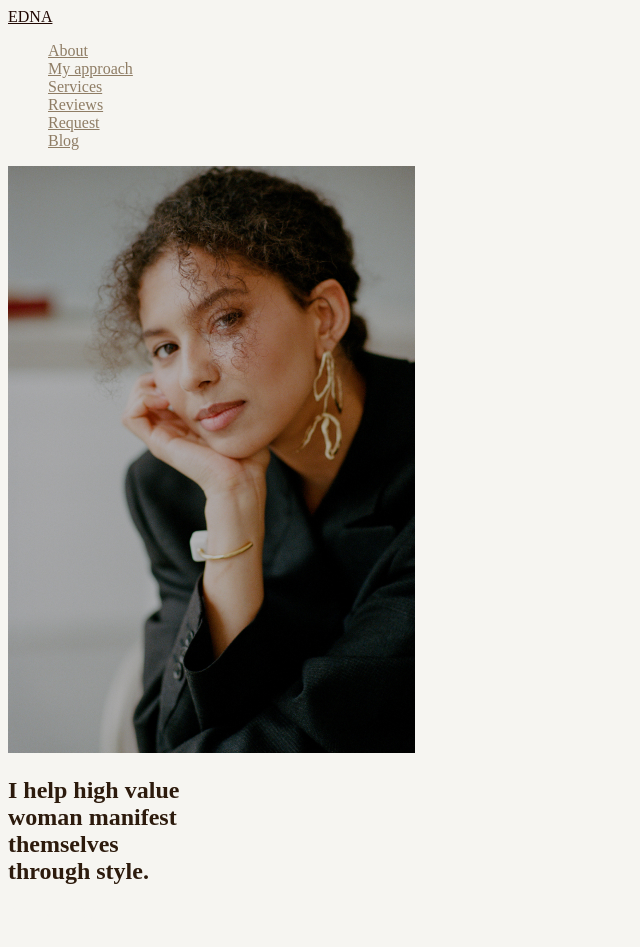
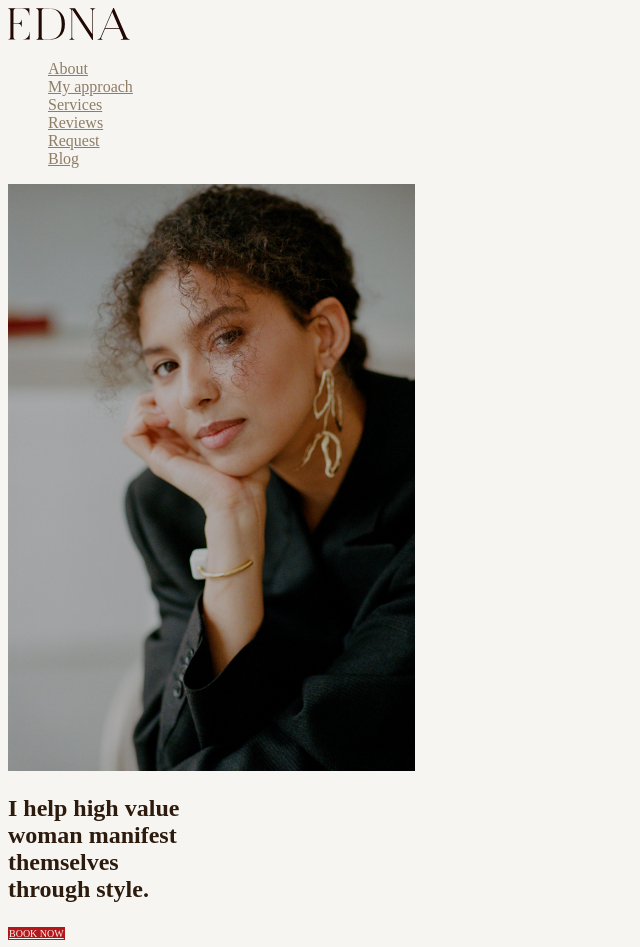
Before and after one commit to Tisotti/html-css-training, a plain HTML site: page index.html in a window 1280 px wide. Shown: the top 947 px of the page, without its empty margins (0-640 px from the left). Drawn offline with Linux system fonts and the light colour scheme; a web font is replaced by a local one.

Commit message:
v1 3
цвета
шрифты
кнопки

```diff
--- a/css/style.css
+++ b/css/style.css
@@ -3,7 +3,14 @@
     --second-text-color: #8F7D65;
     --title-text-color: #B31719;
     --background-color: #F6F5F1;
+    --button-secondary-color: #210803;
 }
+
+/* body {
+    font-family: Helvetica Neue, Arial, sans-serif;
+    font-family: 'Cormorant Garamond', serif;
+        font-family: 'Titan One', sans-serif;
+} */
 
 .page {
     background-color: var(--background-color);
@@ -15,15 +22,42 @@
     list-style: none;
 }
 
+/* лого
 .logo {
-    color: #210803;
-}
+    color: var(--button-secondary-color);
+} */
 
 .logo:hover,
 .logo:focus {
     color: var(--second-text-color);
 }
 
+/* кнопки */
+.button {
+color: var(--background-color);
+background-color: var(--title-text-color);
+
+font-size: 10px;
+display: inline-block;
+border: 1px solid var(--button-secondary-color);
+
+}
+
+.button.primary {
+    color: var(--background-color);
+background-color: var(--title-text-color);
+
+border-color: transparent;
+}
+
+.button.secondary {
+    color: var(--button-secondary-color);
+    background-color: var(--background-color);
+
+    border-color: var(--button-secondary-color);
+}
+
+/* навигация */
 .site-nav a {
     color: var(--second-text-color);
 }
@@ -33,9 +67,9 @@
      color: var(--primary-text-color);
 }
 
-.hero-link {
+/* .hero-link {
     color: var(--background-color);
-}
+} */
 
 .hero-link:hover,
 .hero-link:focus {
--- a/index.html
+++ b/index.html
@@ -4,6 +4,16 @@
     <meta charset="UTF-8" />
     <meta name="viewport" content="width=device-width, initial-scale=1.0" />
     <title>Document</title>
+    <link
+      href="https://fonts.cdnfonts.com/css/helvetica-neue-5"
+      rel="stylesheet"
+    />
+    <link rel="preconnect" href="https://fonts.googleapis.com" />
+    <link rel="preconnect" href="https://fonts.gstatic.com" crossorigin />
+    <link
+      href="https://fonts.googleapis.com/css2?family=Cormorant+Garamond:wght@300&family=Titan+One&display=swap"
+      rel="stylesheet"
+    />
     <link rel="stylesheet" href="./css/style.css" />
   </head>
   <body class="page">
@@ -11,7 +21,9 @@
     <header class="page-header">
       <nav>
         <!-- nav оборачивает главный блок ссылок. кнопки тудв не попадают -->
-        <a href="./index.html" class="logo"> EDNA </a>
+        <a href="./index.html" class="logo">
+          <img src="./images/logo/logo.svg" alt="logo EDNA" />
+        </a>
         <ul class="site-nav list">
           <!-- Место которое будет ссылаться на нужный нам текст. Для того что бы создать ссылку-якорь нужно заключить
           слово или фразу в тег <a> и назначить ему идентификатор. Выглядит это так: <a href= «#1» >текст ссылки </a>; -->
@@ -48,7 +60,7 @@
           </h1>
           <!-- В CSS нет свойства, которая делает первую букву заглавной. Но можно выбрать первый символ текста через
 псевдоэлемент :first-letter, и применить к нему свойство text-transform: uppercase. -->
-          <a href="«5" class="hero-link">BOOK NOW</a>
+          <a href="#5" class="hero-link button primary">BOOK NOW</a>
         </section>
 
         <!-- about -->
@@ -215,7 +227,8 @@
         <section>
           <h2 id="5">Request</h2>
           <!-- скрыть в css👆🏻 -->
-          <button>SEND A REQUEST</button>
+
+          <a href="" class="button primary">SEND A REQUEST</a>
         </section>
 
         <!-- блог -->
@@ -229,7 +242,7 @@
             Join my community & let’s explore meaningful topics of conscious
             fashion and styling together.
           </p>
-          <a href="id=6">explore more</a>
+          <a href="id=6" class="button secondary">explore more</a>
           <!-- скорее всего это кнопка ☝️-->
         </section>
       </div>
```
Also changed, not shown: images/logo/Group.jpg (added), images/logo/logo.svg (added), 3 other files.
